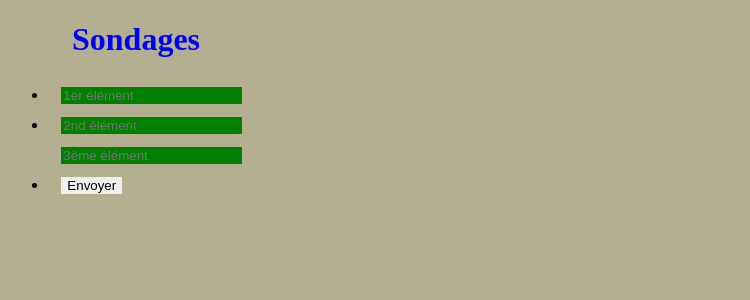
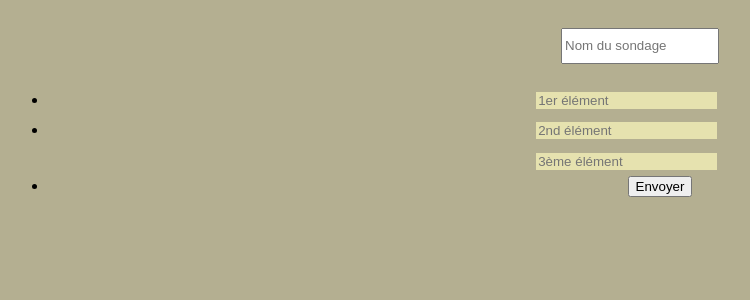
Before and after one commit to 2AC/Sondages, a PHP site: page / in a window 1280 px wide. Shown: the top 300 px of the page, without its empty margins (0-750 px from the left). Run offline with PHP 8.4, Linux system fonts and the light colour scheme.

Commit message:
Modified stylesheet

```diff
--- a/index.php
+++ b/index.php
@@ -7,9 +7,10 @@
 	</head>
 
 	<body>
-		<h1>Sondages</h1>
-		<ul>
-			<form action="cible.php" method ="post">
+		<form action="sondage.php" method ="post">
+			<h1><input type="text" name "nomDuSondage" placeholder="Nom du sondage" class="titre"></h1>
+			<ul>
+
 				<li>
   					<input type="text" name="1" placeholder='1er élément'class="entree">
 				</li>
@@ -21,6 +22,6 @@
 				<li>
 				<input type="submit" value="Envoyer">
 				</li>
-			</form>
-		</ul>
+			</ul>
+		</form>
 	</body>
--- a/sondage.php
+++ b/sondage.php
@@ -4,7 +4,7 @@
 
 	<head>
 
-		<title>Votre sondage</title>
+		<title>Inserer nom du sondage</title>
 		<meta charset="utf-8" />
 		<link rel="stylesheet" type="text/css" href="style.css" />
 
@@ -12,7 +12,7 @@
 
 	<body>
 
-		<p>La page qui affichera votre sondage</p>
+		<p>Nom de votre sondage</p>
 
 		<form action="resultats.php" method="post">
 
--- a/style.css
+++ b/style.css
@@ -1,20 +1,23 @@
 body{
 
 	background-color: #B4AF91;
+	text-align: center;
 
 }
 
-input{
-	border: 0px;
-	margin: 0.5em 1em 0.5em 1em;
+input.tire{
+	border: 2px;
 }
 
-h1{
-	color: blue;
-	margin-left: 2em;
+h1 input{
+	color: #B4AF91;
+	height: 30px;
+	width: 150px;
 }
 
 input.entree
 {
-	background-color: green;
+	background-color: #E6E2AF;
+	border: 0px;
+	margin: 0.5em 5em 0.5em 0em;
 }
```
